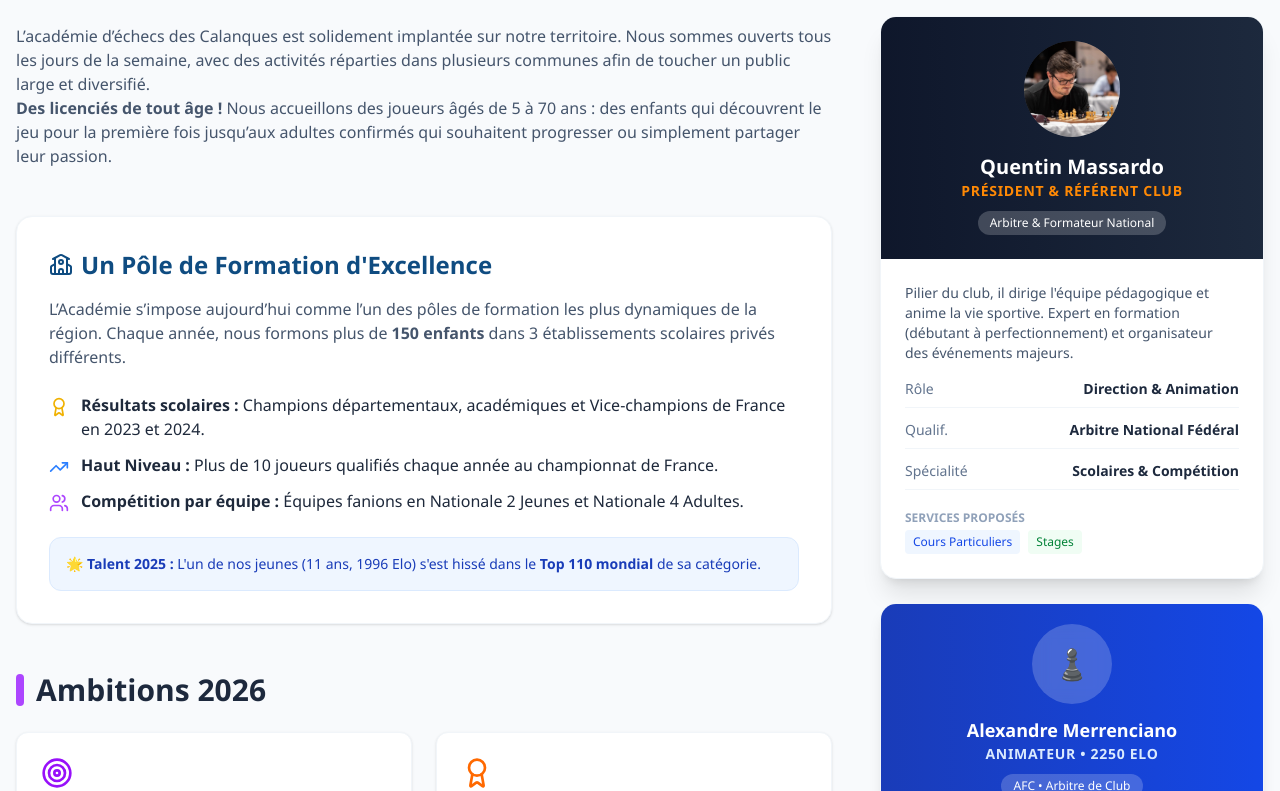
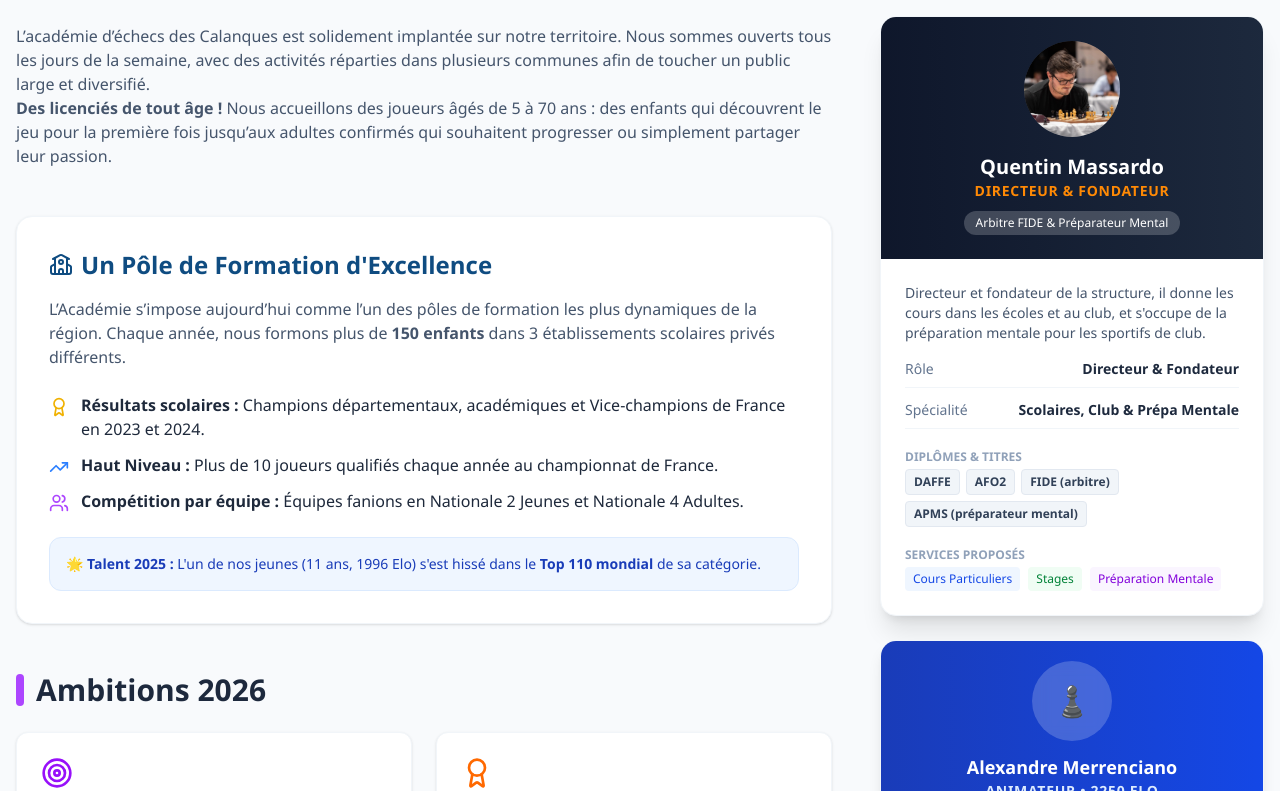
Before and after one commit to jgiraudeau/ac_echecs_calanques, a Next.js app: page /club in a window 1280 px wide. Shown: the part 704-1495 px from the top of the page. Built offline with nearby package versions, Linux system fonts and the light colour scheme.

Commit message:
Update Quentin Massardo profile on club page

```diff
--- a/src/app/club/page.tsx
+++ b/src/app/club/page.tsx
@@ -163,31 +163,37 @@ export default function ClubPage() {
                                         />
                                     </div>
                                     <h4 className="text-xl font-bold">Quentin Massardo</h4>
-                                    <div className="text-orange-400 font-bold text-sm uppercase tracking-wider mb-2">Président & Référent Club</div>
-                                    <div className="inline-block bg-white/20 px-3 py-1 rounded-full text-xs">Arbitre & Formateur National</div>
+                                    <div className="text-orange-400 font-bold text-sm uppercase tracking-wider mb-2">Directeur & Fondateur</div>
+                                    <div className="inline-block bg-white/20 px-3 py-1 rounded-full text-xs">Arbitre FIDE & Préparateur Mental</div>
                                 </div>
                                 <div className="p-6">
                                     <p className="text-slate-600 text-sm mb-4">
-                                        Pilier du club, il dirige l&apos;équipe pédagogique et anime la vie sportive. Expert en formation (débutant à perfectionnement) et organisateur des événements majeurs.
+                                        Directeur et fondateur de la structure, il donne les cours dans les écoles et au club, et s&apos;occupe de la préparation mentale pour les sportifs de club.
                                     </p>
                                     <div className="space-y-3 text-sm text-slate-500">
                                         <div className="flex justify-between border-b border-slate-100 pb-2">
                                             <span>Rôle</span>
-                                            <span className="font-bold text-slate-800">Direction & Animation</span>
-                                        </div>
-                                        <div className="flex justify-between border-b border-slate-100 pb-2">
-                                            <span>Qualif.</span>
-                                            <span className="font-bold text-slate-800">Arbitre National Fédéral</span>
+                                            <span className="font-bold text-slate-800">Directeur & Fondateur</span>
                                         </div>
                                         <div className="flex justify-between border-b border-slate-100 pb-2">
                                             <span>Spécialité</span>
-                                            <span className="font-bold text-slate-800">Scolaires & Compétition</span>
+                                            <span className="font-bold text-slate-800">Scolaires, Club & Prépa Mentale</span>
+                                        </div>
+                                        <div className="pt-2">
+                                            <span className="block text-xs uppercase font-bold text-slate-400 mb-1">Diplômes & Titres</span>
+                                            <div className="flex flex-wrap gap-1.5">
+                                                <span className="bg-slate-100 text-slate-700 text-xs px-2 py-1 rounded font-semibold border border-slate-200">DAFFE</span>
+                                                <span className="bg-slate-100 text-slate-700 text-xs px-2 py-1 rounded font-semibold border border-slate-200">AFO2</span>
+                                                <span className="bg-slate-100 text-slate-700 text-xs px-2 py-1 rounded font-semibold border border-slate-200">FIDE (arbitre)</span>
+                                                <span className="bg-slate-100 text-slate-700 text-xs px-2 py-1 rounded font-semibold border border-slate-200">APMS (préparateur mental)</span>
+                                            </div>
                                         </div>
                                         <div className="pt-2">
                                             <span className="block text-xs uppercase font-bold text-slate-400 mb-1">Services Proposés</span>
                                             <div className="flex flex-wrap gap-2">
                                                 <span className="bg-blue-50 text-blue-700 text-xs px-2 py-1 rounded font-medium">Cours Particuliers</span>
                                                 <span className="bg-green-50 text-green-700 text-xs px-2 py-1 rounded font-medium">Stages</span>
+                                                <span className="bg-purple-50 text-purple-700 text-xs px-2 py-1 rounded font-medium">Préparation Mentale</span>
                                             </div>
                                         </div>
                                     </div>
```
